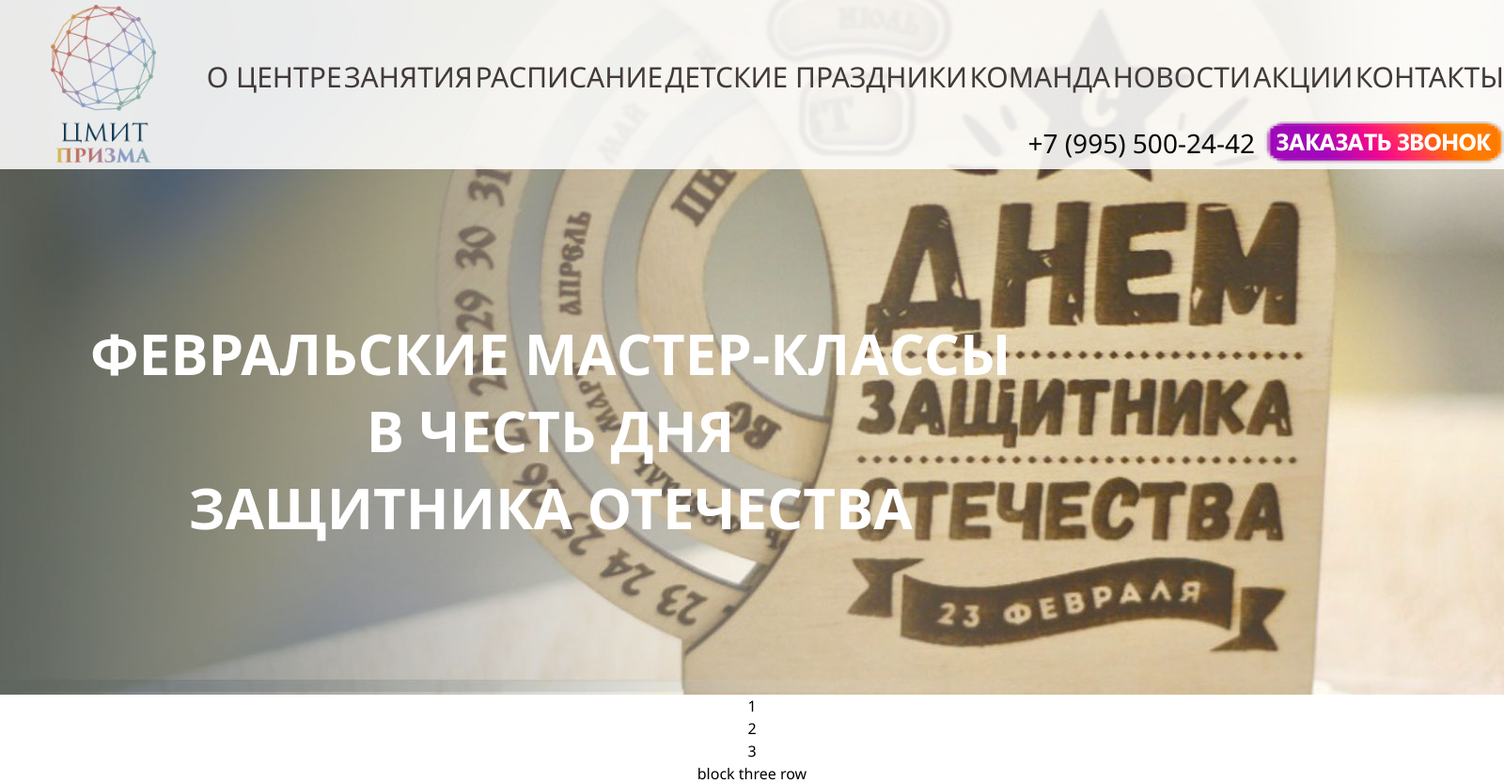
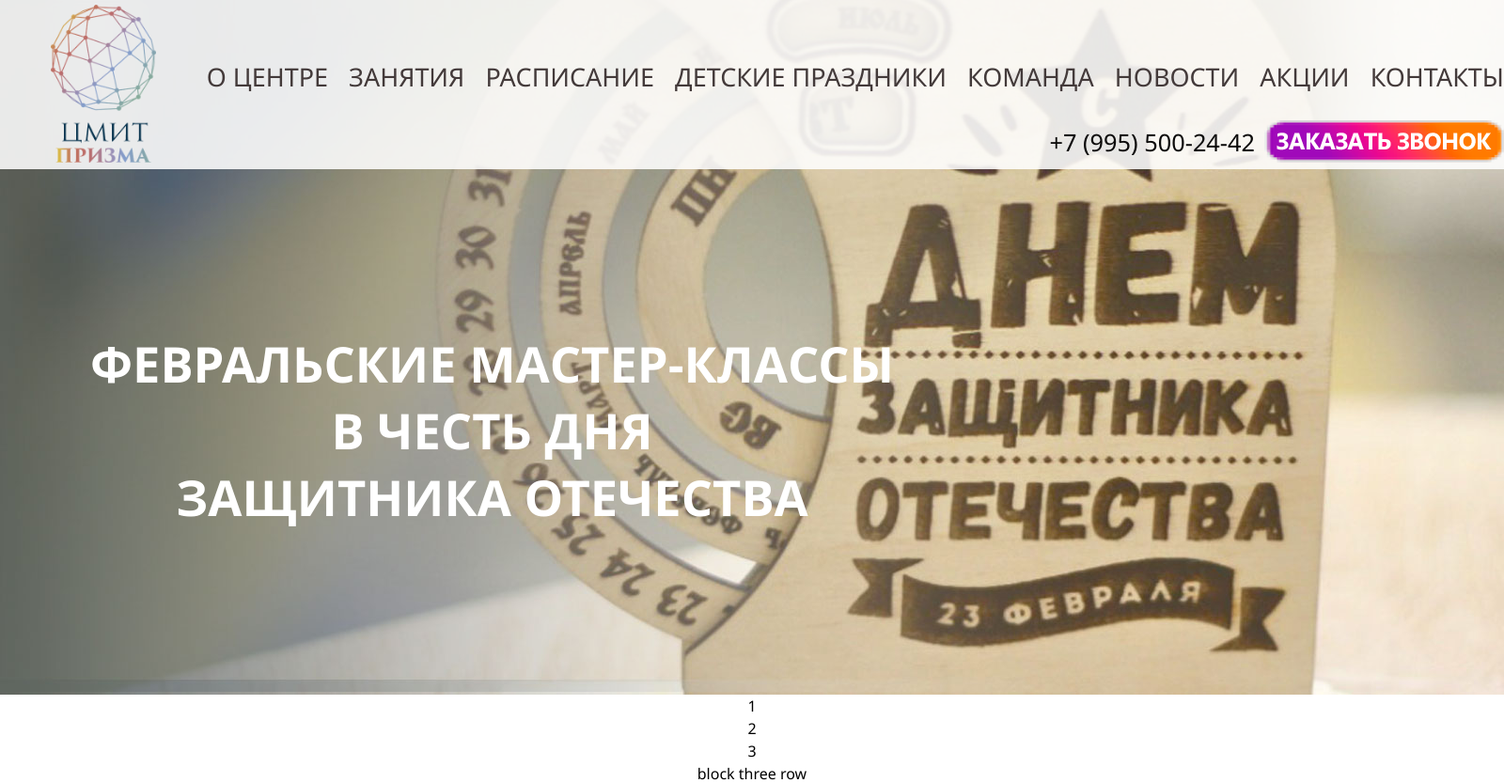
Before and after one commit to Mart-V-V/prisma, a PHP site: page / in a window 1600 px wide. Shown: the top 833 px of the page at 94% size. Run offline with PHP 8.4, Linux system fonts and the light colour scheme.

Commit message:
adaptive font-size menu & slider

```diff
--- a/html/css/style.scss
+++ b/html/css/style.scss
@@ -40,7 +40,7 @@ body {
             justify-content: space-between;
             li {
                 a {
-                    font-size: 30px;
+                    font-size: calc(14px + (30 - 14) * ((100vw - 320px) / (1900 - 320)));
                     text-transform: uppercase;
                     color: #433a3a;
                     white-space: nowrap;
@@ -54,7 +54,7 @@ body {
         align-items: center;
         margin-top: 30px;
         a {
-            font-size: 28px;
+            font-size: calc(14px + (28 - 14) * ((100vw - 320px) / (1900 - 320)));;
             color: #0b0a0a;
             &:first-child {
                 margin-right: 10px;
@@ -72,7 +72,7 @@ body {
     &_title{
         padding-left: 6rem;
         padding-top: 11rem;
-        font-size: 60px;
+        font-size: calc(20px + (60 - 20) * ((100vw - 320px) / (1900 - 320)));
         font-weight: bold;
         line-height: normal;
         color: #fff;
```
Also changed, not shown: html/css/style.css (+1 -1 lines).
